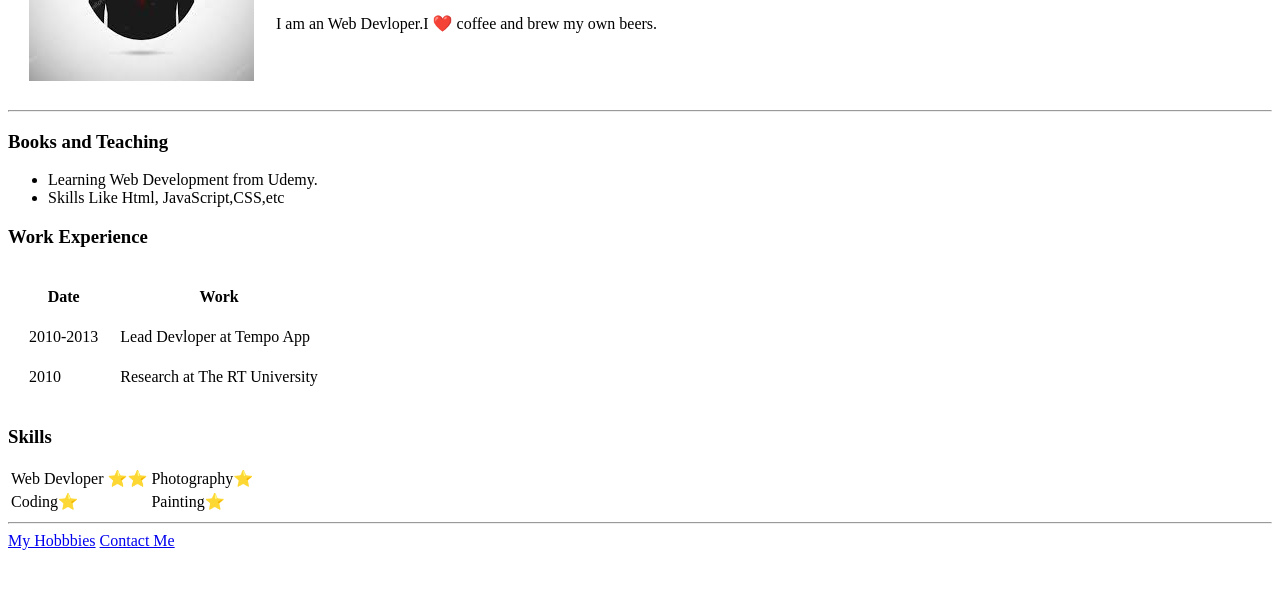
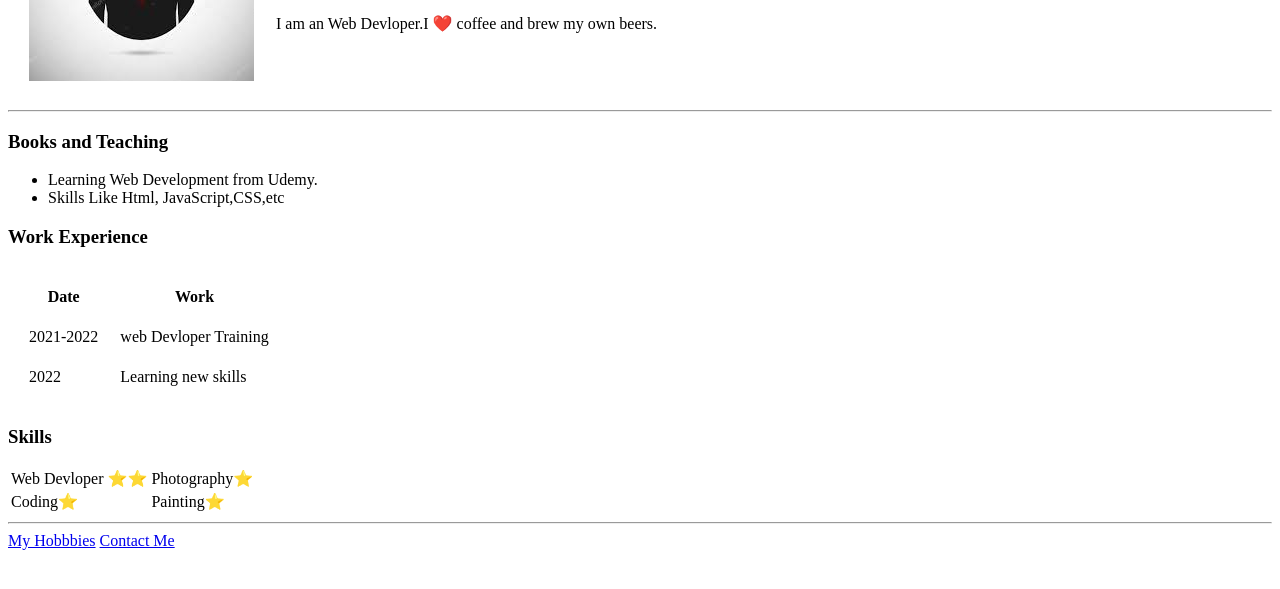
Before and after one commit to Akshaypareek01/cv, a plain HTML site: page index.html in a window 1280 px wide. Shown: the part 173-762 px from the top of the page. Drawn offline with Linux system fonts and the light colour scheme.

Commit message:
chnage some text

```diff
--- a/index.html
+++ b/index.html
@@ -28,12 +28,12 @@
 
             </tr>
             <tr>
-                <td>2010-2013</td>
-                <td>Lead Devloper at Tempo App</td>
+                <td>2021-2022</td>
+                <td>web Devloper Training </td>
             </tr>
             <tr>
-                <td>2010</td>
-                <td>Research at The RT University</td>
+                <td>2022</td>
+                <td>Learning new skills</td>
             </tr>
         </table>
         <h3>Skills</h3>
```
